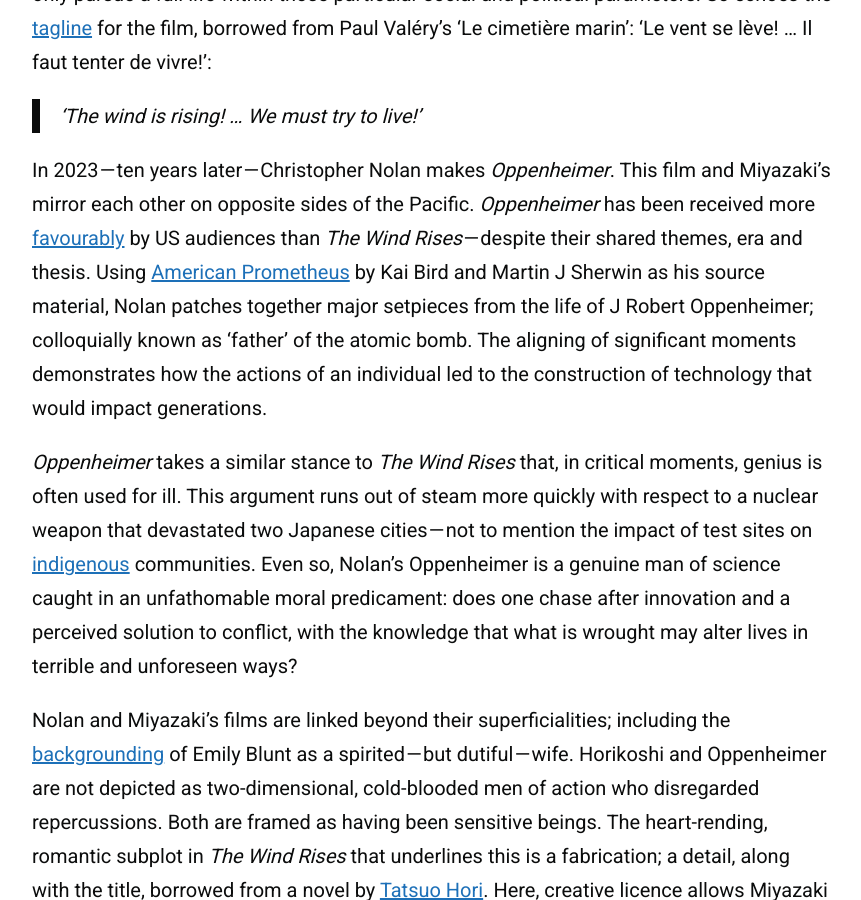
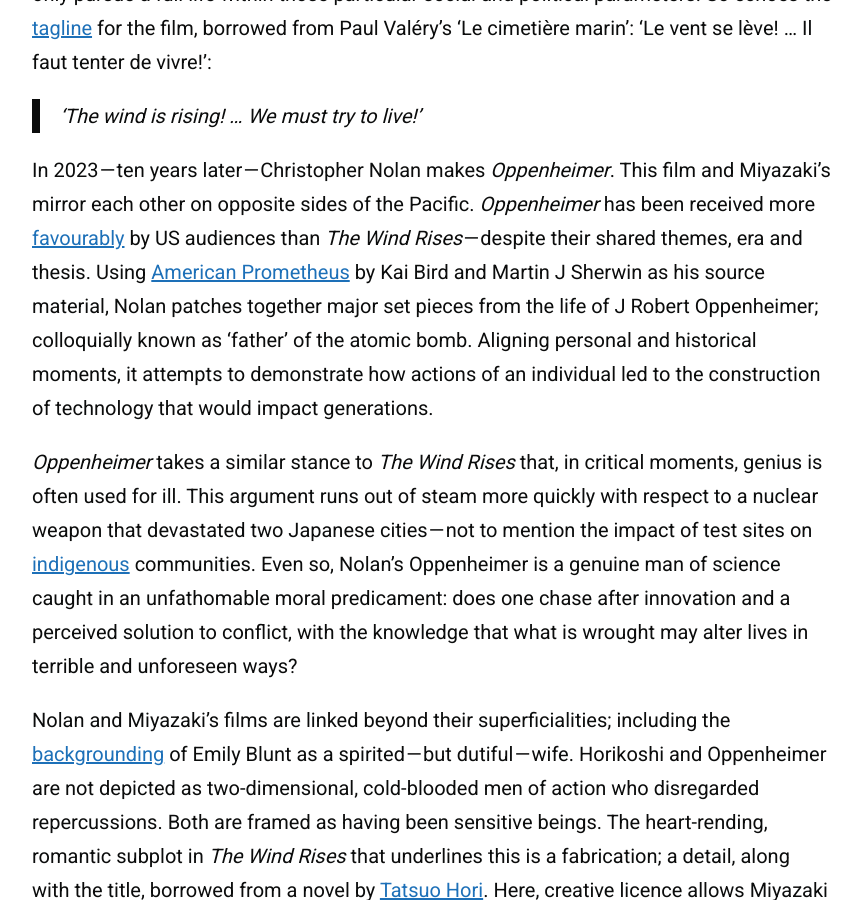
Before and after one commit to zoeurl/zoedowney.github.io, a Jekyll site: the page built from _posts/2023-08-02-the-ghost-behind-the-machine.md, in a window 1280 px wide and 900 px high, scrolled down 2194 px. Shown: the whole window, without its empty margins (208-1069 px from the left). Built offline with Jekyll 4.4.1, drawn with Linux system fonts in a browser that asks for light colours.

Commit message:
Update 2023-08-02-the-ghost-behind-the-machine.md

```diff
--- a/_posts/2023-08-02-the-ghost-behind-the-machine.md
+++ b/_posts/2023-08-02-the-ghost-behind-the-machine.md
@@ -20,7 +20,7 @@
 
 > ‘The wind is rising! … We must try to live!’
 
-In 2023 — ten years later — Christopher Nolan makes _Oppenheimer_. This film and Miyazaki’s mirror each other on opposite sides of the Pacific. _Oppenheimer_ has been received more [favourably](https://www.nytimes.com/2023/07/19/movies/oppenheimer-review-christopher-nolan.html) by US audiences than _The Wind Rises_ — despite their shared themes, era and thesis. Using [American Prometheus](https://en.wikipedia.org/wiki/American_Prometheus) by Kai Bird and Martin J Sherwin as his source material, Nolan patches together major setpieces from the life of J Robert Oppenheimer; colloquially known as ‘father’ of the atomic bomb. The aligning of significant moments demonstrates how the actions of an individual led to the construction of technology that would impact generations.
+In 2023 — ten years later — Christopher Nolan makes _Oppenheimer_. This film and Miyazaki’s mirror each other on opposite sides of the Pacific. _Oppenheimer_ has been received more [favourably](https://www.nytimes.com/2023/07/19/movies/oppenheimer-review-christopher-nolan.html) by US audiences than _The Wind Rises_ — despite their shared themes, era and thesis. Using [American Prometheus](https://en.wikipedia.org/wiki/American_Prometheus) by Kai Bird and Martin J Sherwin as his source material, Nolan patches together major set pieces from the life of J Robert Oppenheimer; colloquially known as ‘father’ of the atomic bomb. Aligning personal and historical moments, it attempts to demonstrate how actions of an individual led to the construction of technology that would impact generations.
 
 _Oppenheimer_ takes a similar stance to _The Wind Rises_ that, in critical moments, genius is often used for ill. This argument runs out of steam more quickly with respect to a nuclear weapon that devastated two Japanese cities — not to mention the impact of test sites on [indigenous](https://time.com/6296470/oppenheimer-navajo-uranium-mining-essay/) communities. Even so, Nolan’s Oppenheimer is a genuine man of science caught in an unfathomable moral predicament: does one chase after innovation and a perceived solution to conflict, with the knowledge that what is wrought may alter lives in terrible and unforeseen ways?
 
```
